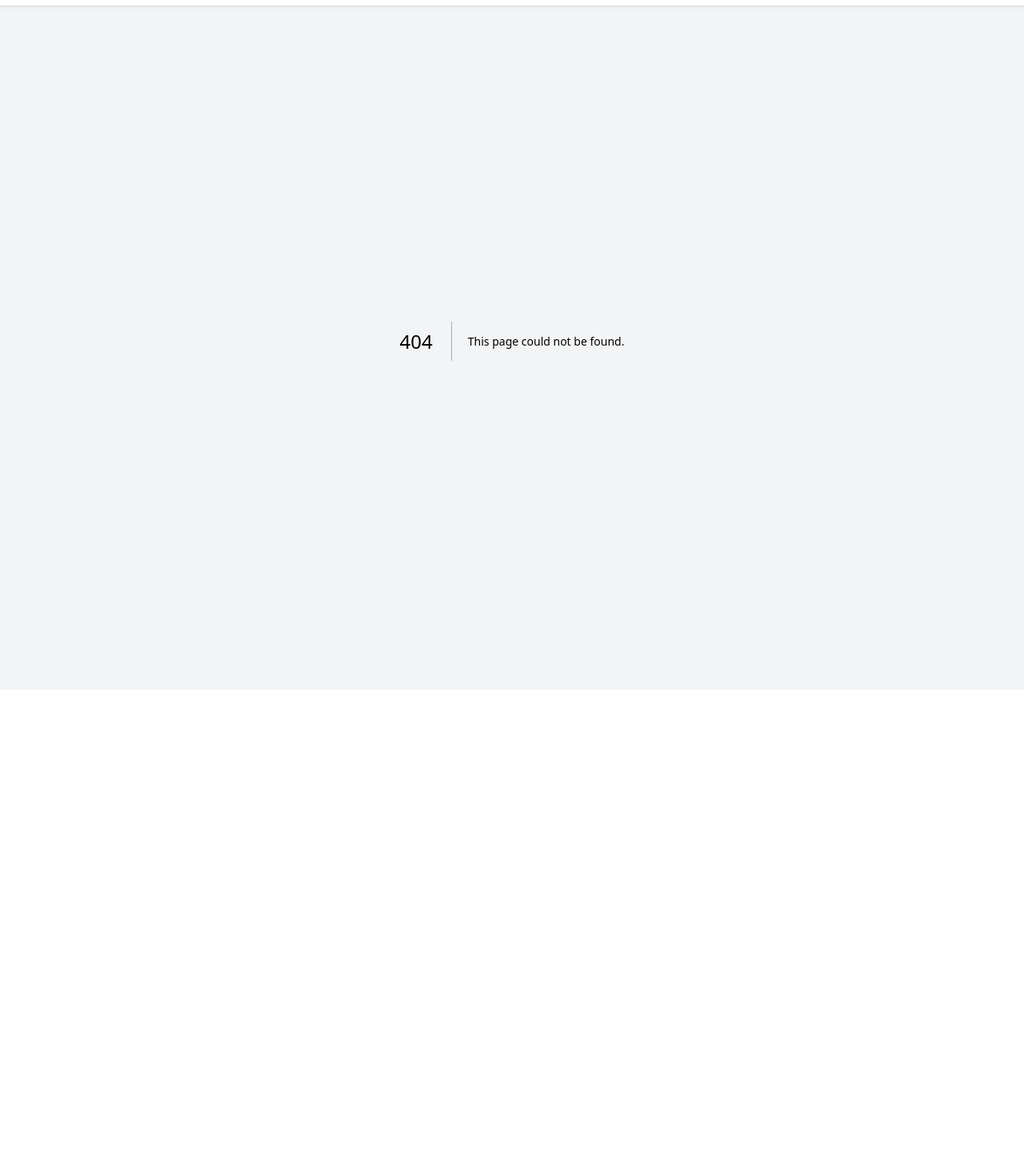
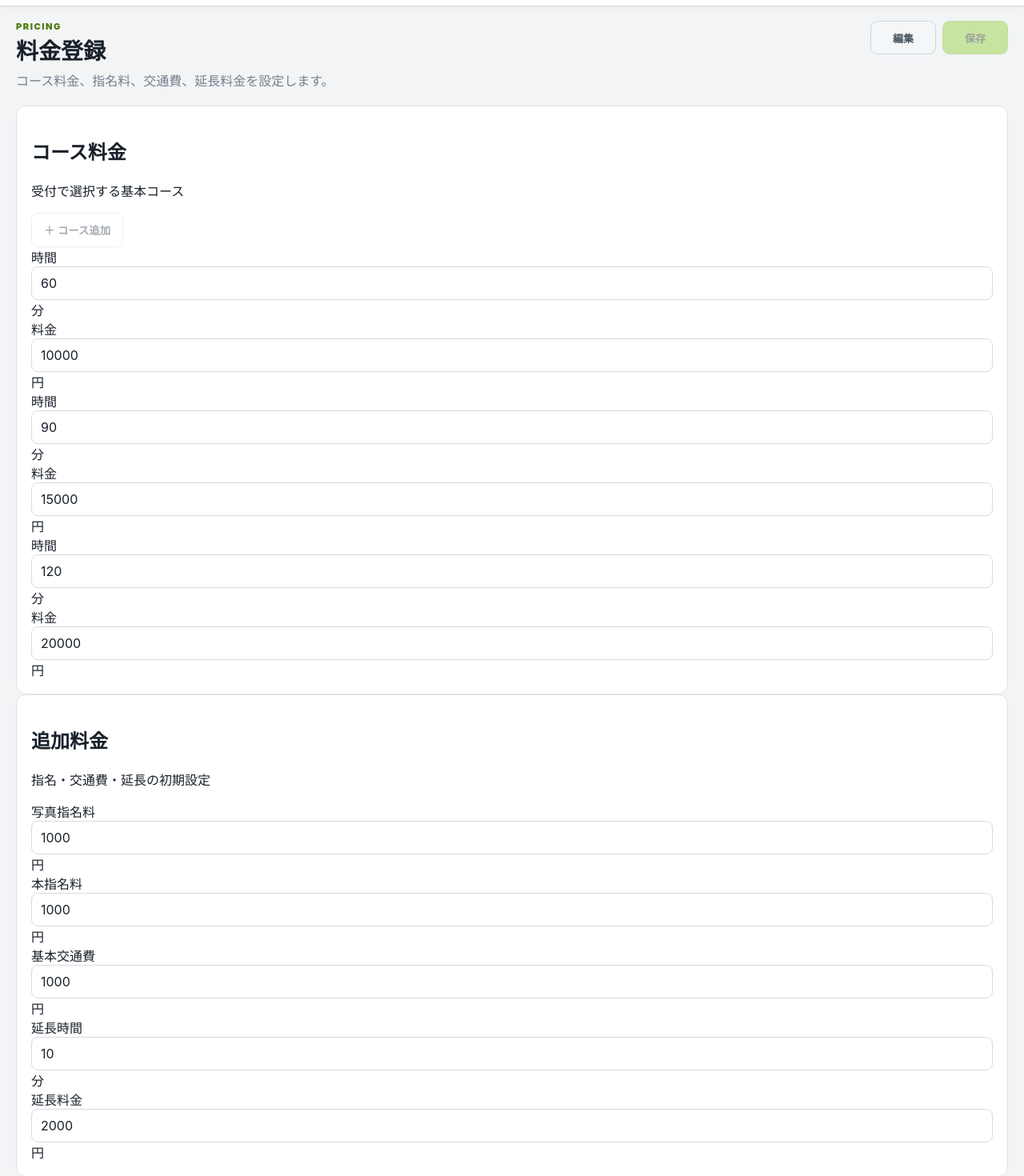
Before and after one commit to admozisan-design/night-desk, a Next.js app: page /pricing in a window 1280 px wide. Before the commit this address had no page. Shown: the part 60-1530 px from the top of the page at 80% size. Before the commit the page ends 922 px from the top, so only its background shows below. Built offline with nearby package versions, Linux system fonts and the light colour scheme.

Commit message:
Add pricing management page

```diff
--- /dev/null
+++ b/app/pricing/page.tsx
@@ -0,0 +1,132 @@
+"use client";
+
+import { useEffect, useState } from "react";
+import { defaultPricingConfig } from "@/lib/mock-data";
+import { loadPricing, savePricing } from "@/lib/storage";
+import type { PricingConfig } from "@/lib/types";
+
+function clonePricing(pricing:PricingConfig):PricingConfig{
+  return {...pricing,courses:pricing.courses.map(course=>({...course}))};
+}
+
+export default function PricingPage(){
+  const [pricing,setPricing]=useState<PricingConfig>(defaultPricingConfig);
+  const [draft,setDraft]=useState<PricingConfig>(clonePricing(defaultPricingConfig));
+  const [isEditing,setIsEditing]=useState(false);
+  const [saved,setSaved]=useState(false);
+
+  useEffect(()=>{
+    const loaded=loadPricing(defaultPricingConfig);
+    setPricing(loaded);
+    setDraft(clonePricing(loaded));
+  },[]);
+
+  function startEdit(){
+    setDraft(clonePricing(pricing));
+    setIsEditing(true);
+  }
+
+  function saveAll(){
+    savePricing(draft);
+    setPricing(clonePricing(draft));
+    setIsEditing(false);
+    setSaved(true);
+    window.setTimeout(()=>setSaved(false),1200);
+  }
+
+  function patch(changes:Partial<PricingConfig>){
+    setDraft(current=>({...current,...changes}));
+  }
+
+  function patchCourse(id:string,changes:{minutes?:number;price?:number}){
+    setDraft(current=>({
+      ...current,
+      courses:current.courses.map(course=>course.id===id?{...course,...changes}:course)
+    }));
+  }
+
+  function addCourse(){
+    if(!isEditing) return;
+    const max=Math.max(0,...draft.courses.map(course=>course.minutes));
+    const minutes=max?max+30:60;
+    setDraft(current=>({
+      ...current,
+      courses:[...current.courses,{id:crypto.randomUUID(),minutes,price:0}]
+    }));
+  }
+
+  function removeCourse(id:string){
+    if(!isEditing) return;
+    setDraft(current=>({...current,courses:current.courses.filter(course=>course.id!==id)}));
+  }
+
+  const current=isEditing?draft:pricing;
+
+  return <div className="pricingManagementPage">
+    <header className="pageHeader pricingRegistryHeader">
+      <div>
+        <p className="eyebrow">PRICING</p>
+        <h1>料金登録</h1>
+        <p>コース料金、指名料、交通費、延長料金を設定します。</p>
+      </div>
+      <div className="pricingHeaderActions masterPageActions">
+        {saved&&<span className="saveToast">保存しました</span>}
+        <button className="masterEditButton" type="button" disabled={isEditing} onClick={startEdit}>編集</button>
+        <button className="masterSaveButton" type="button" disabled={!isEditing} onClick={saveAll}>保存</button>
+      </div>
+    </header>
+
+    <section className="pricingSection panel">
+      <div className="pricingSectionHead">
+        <div><h2>コース料金</h2><p>受付で選択する基本コース</p></div>
+        <button className="secondaryButton" type="button" disabled={!isEditing} onClick={addCourse}>＋ コース追加</button>
+      </div>
+
+      <div className="pricingCourseGrid">
+        {current.courses.map(course=><article className={`pricingCourseCard ${isEditing?"isEditing":""}`} key={course.id}>
+          <label>時間
+            <div className="pricingUnitInput">
+              <input type="number" min="10" step="10" disabled={!isEditing} value={course.minutes}
+                onChange={e=>patchCourse(course.id,{minutes:Number(e.target.value)})}/>
+              <span>分</span>
+            </div>
+          </label>
+          <label>料金
+            <div className="pricingUnitInput">
+              <input type="number" min="0" step="500" disabled={!isEditing} value={course.price}
+                onChange={e=>patchCourse(course.id,{price:Number(e.target.value)})}/>
+              <span>円</span>
+            </div>
+          </label>
+          {isEditing&&current.courses.length>1&&<button className="pricingRemoveButton" type="button" onClick={()=>removeCourse(course.id)}>削除</button>}
+        </article>)}
+      </div>
+    </section>
+
+    <section className="pricingSection panel">
+      <div className="pricingSectionHead"><div><h2>追加料金</h2><p>指名・交通費・延長の初期設定</p></div></div>
+      <div className="pricingSettingsGrid">
+        <label>写真指名料
+          <div className="pricingUnitInput"><input type="number" min="0" step="500" disabled={!isEditing} value={current.photoNominationFee}
+            onChange={e=>patch({photoNominationFee:Number(e.target.value)})}/><span>円</span></div>
+        </label>
+        <label>本指名料
+          <div className="pricingUnitInput"><input type="number" min="0" step="500" disabled={!isEditing} value={current.repeatNominationFee}
+            onChange={e=>patch({repeatNominationFee:Number(e.target.value)})}/><span>円</span></div>
+        </label>
+        <label>基本交通費
+          <div className="pricingUnitInput"><input type="number" min="0" step="500" disabled={!isEditing} value={current.defaultTravelFee}
+            onChange={e=>patch({defaultTravelFee:Number(e.target.value)})}/><span>円</span></div>
+        </label>
+        <label>延長時間
+          <div className="pricingUnitInput"><input type="number" min="1" step="5" disabled={!isEditing} value={current.extensionMinutes}
+            onChange={e=>patch({extensionMinutes:Number(e.target.value)})}/><span>分</span></div>
+        </label>
+        <label>延長料金
+          <div className="pricingUnitInput"><input type="number" min="0" step="500" disabled={!isEditing} value={current.extensionPrice}
+            onChange={e=>patch({extensionPrice:Number(e.target.value)})}/><span>円</span></div>
+        </label>
+      </div>
+    </section>
+  </div>
+}
```
